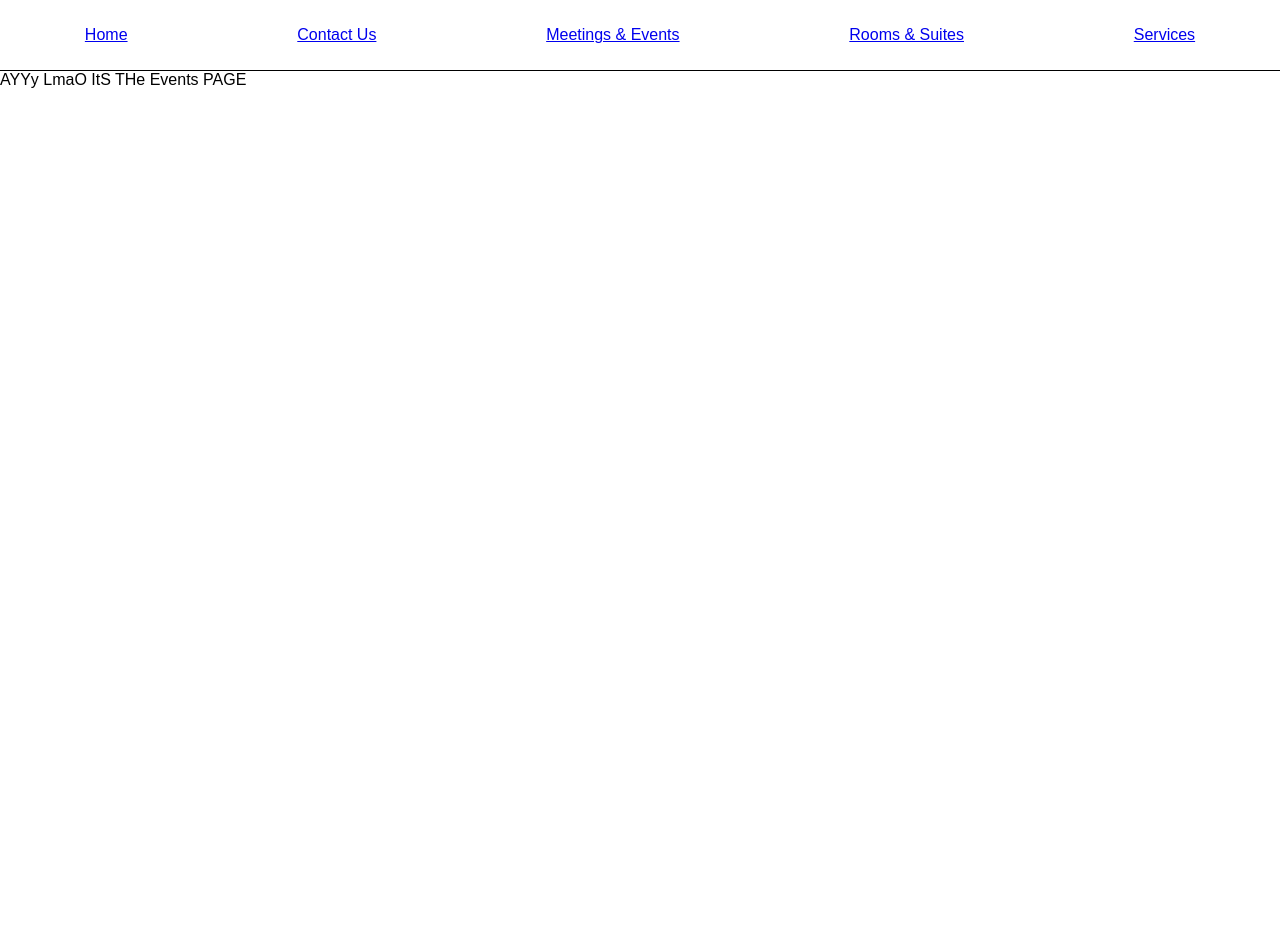
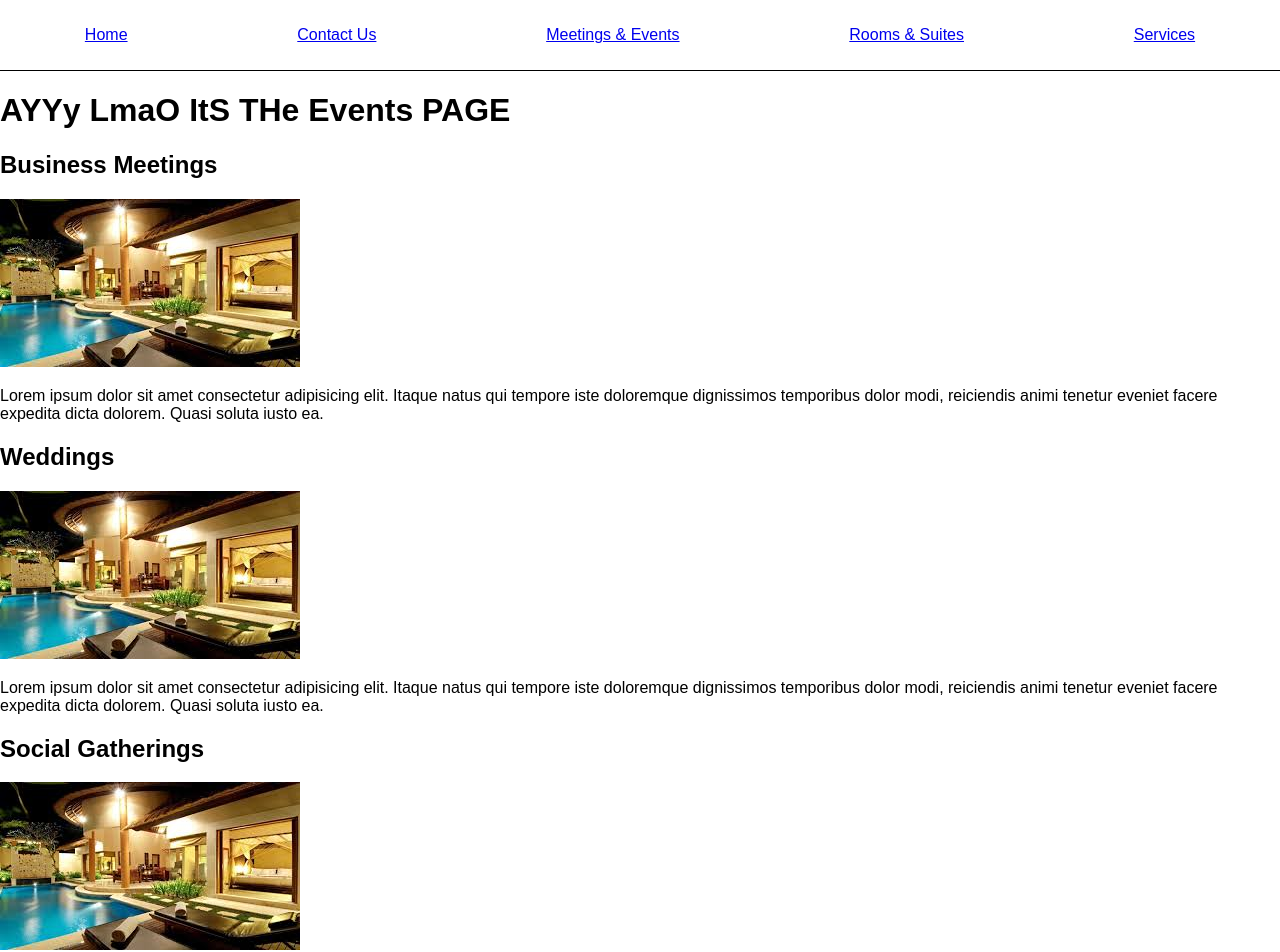
Before and after one commit to Gabewest1/hotel, a React (Create React App) app: page /events in a window 1280 px wide. Shown: the top 952 px of the page. Before the commit the page ends 800 px from the top, so only its background shows below. Built offline with nearby package versions, Linux system fonts and the light colour scheme.

Commit message:
Added filler markup to the <Events/> component.

```diff
--- a/src/pages/Events/index.js
+++ b/src/pages/Events/index.js
@@ -1,16 +1,60 @@
 import React, { Component } from 'react'
 import styled from "styled-components"
+import { Switch, Route } from "react-router-dom"
 
 class Events extends Component {
   render() {
     return (
       <EventsView>
-        AYYy LmaO ItS THe Events PAGE
+        <Title>AYYy LmaO ItS THe Events PAGE</Title>
+
+        <Section>
+          <Title>Business Meetings</Title>
+          <ImageContainer>
+            <Image src="/assets/images/filler.jpg"/>
+          </ImageContainer>
+          <Description>
+            Lorem ipsum dolor sit amet consectetur adipisicing elit. Itaque natus qui tempore iste doloremque dignissimos temporibus dolor modi, reiciendis animi tenetur eveniet facere expedita dicta dolorem. Quasi soluta iusto ea.
+          </Description>
+        </Section>
+
+        <Section>
+          <Title>Weddings</Title>
+          <ImageContainer>
+            <Image src="/assets/images/filler.jpg"/>
+          </ImageContainer>
+          <Description>
+            Lorem ipsum dolor sit amet consectetur adipisicing elit. Itaque natus qui tempore iste doloremque dignissimos temporibus dolor modi, reiciendis animi tenetur eveniet facere expedita dicta dolorem. Quasi soluta iusto ea.
+          </Description>
+        </Section>
+
+        <Section>
+          <Title>Social Gatherings</Title>
+          <ImageContainer>
+            <Image src="/assets/images/filler.jpg"/>
+          </ImageContainer>
+          <Description>
+            Lorem ipsum dolor sit amet consectetur adipisicing elit. Itaque natus qui tempore iste doloremque dignissimos temporibus dolor modi, reiciendis animi tenetur eveniet facere expedita dicta dolorem. Quasi soluta iusto ea.
+          </Description>
+        </Section>
+
+
       </EventsView>
     )
   }
 }
 
+const Image = styled.img``
+const ImageContainer = styled.div``
+const Title = styled.h1`
+
+`
+const Description = styled.p`
+
+`
+const Section = styled.section`
+
+`
 const EventsView = styled.div`
 
 `
```
